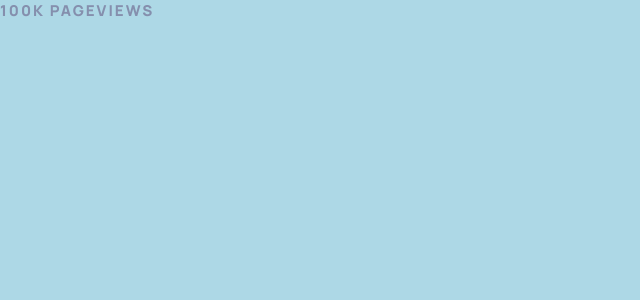
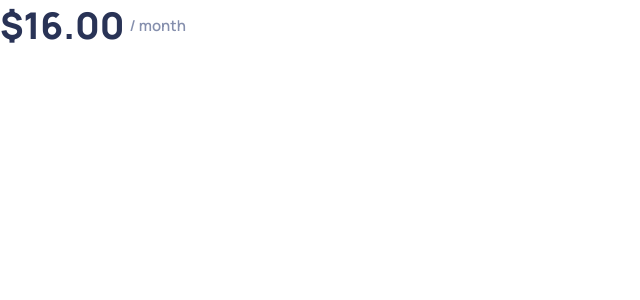
Before and after one commit to kdumagalhaes/interactive-pricing-component-vue, a Vue app: page / in a window 1280 px wide. Shown: the top 300 px of the page, without its empty margins (0-640 px from the left). Built offline with nearby package versions, Linux system fonts and the light colour scheme.

Commit message:
finished Price component

```diff
--- a/src/App.vue
+++ b/src/App.vue
@@ -1,14 +1,14 @@
 <template>
-    <PageViews quantity="100k" />
+    <Price value="$16.00" />
 </template>
 
 <script>
 // atoms
-import { PageViews } from '@/components/atoms'
+import { Price } from '@/components/atoms'
 
 export default {
     components: {
-        PageViews,
+        Price,
     },
 }
 </script>
--- a/src/assets/css/_reset.scss
+++ b/src/assets/css/_reset.scss
@@ -18,10 +18,6 @@ textarea {
     font-size: 15px;
 }
 
-body {
-    background: lightblue;
-}
-
 button {
     cursor: pointer;
 }
--- a/src/components/atoms/PageViews.vue
+++ b/src/components/atoms/PageViews.vue
@@ -6,7 +6,7 @@
 export default {
     props: {
         quantity: Number,
-    }
+    },
 }
 </script>
 
--- /dev/null
+++ b/src/components/atoms/Price.vue
@@ -0,0 +1,32 @@
+<template>
+    <div class="price">
+        <span class="price__value">
+            {{ value }}
+        </span>
+        / month
+    </div>
+</template>
+
+<script>
+export default {
+    props: {
+        value: Number,
+    },
+}
+</script>
+
+<style lang="scss" scoped>
+.price {
+    display: flex;
+    align-items: center;
+    color: $neutral-grayish-blue;
+    font-weight: $semi-bold;
+
+    .price__value {
+        font-size: 2.3rem;
+        font-weight: $extra-bold;
+        color: $neutral-dark-desaturated-blue;
+        margin-right: 5px;
+    }
+}
+</style>
--- a/src/components/atoms/index.js
+++ b/src/components/atoms/index.js
@@ -1,3 +1,4 @@
 export { default as Button } from './Button.vue'
 export { default as HeroText } from './HeroText.vue'
 export { default as PageViews } from './PageViews.vue'
+export { default as Price } from './Price.vue'
```
